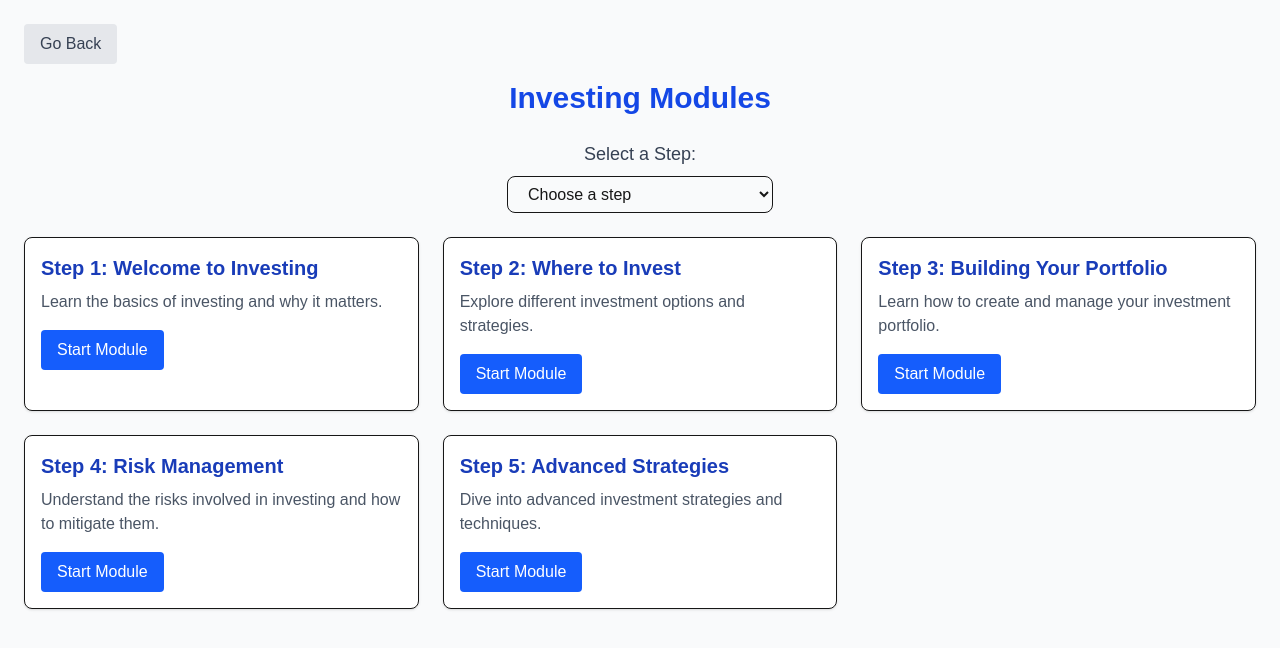
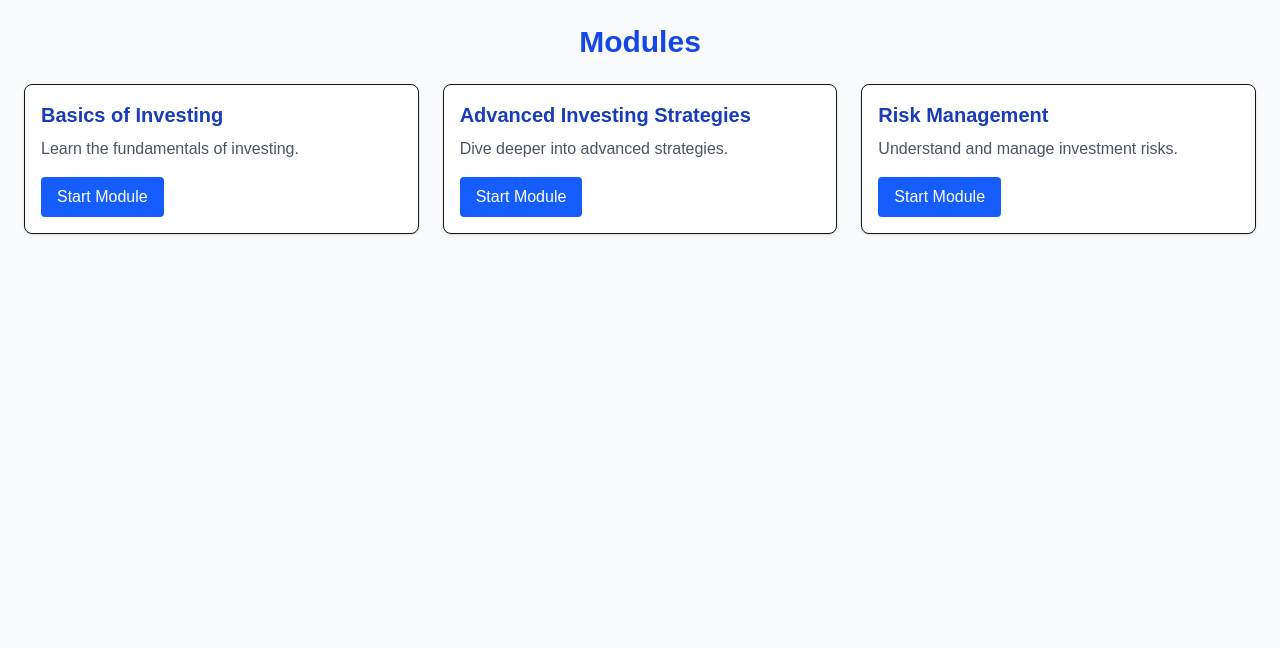
Before and after one commit to ayang21/Echelon, a Next.js app in the folder echelon/: page /modules in a window 1280 px wide. Shown: the top 648 px of the page. Built offline with nearby package versions, Linux system fonts and the light colour scheme.

Commit message:
Feat: Remove Dropdowns and rendered the module cards

```diff
--- a/echelon/app/modules/page.tsx
+++ b/echelon/app/modules/page.tsx
@@ -1,61 +1,19 @@
-'use client';
-
-import { useState } from 'react';
-import Link from 'next/link';
 import ModuleCard from '../Components/ModuleCard';
 
 const modules = [
-  { id: 1, title: 'Step 1: Welcome to Investing', description: 'Learn the basics of investing and why it matters.' },
-  { id: 2, title: 'Step 2: Where to Invest', description: 'Explore different investment options and strategies.' },
-  { id: 3, title: 'Step 3: Building Your Portfolio', description: 'Learn how to create and manage your investment portfolio.' },
-  { id: 4, title: 'Step 4: Risk Management', description: 'Understand the risks involved in investing and how to mitigate them.' },
-  { id: 5, title: 'Step 5: Advanced Strategies', description: 'Dive into advanced investment strategies and techniques.' },
+  { id: '1', title: 'Basics of Investing', description: 'Learn the fundamentals of investing.' },
+  { id: '2', title: 'Advanced Investing Strategies', description: 'Dive deeper into advanced strategies.' },
+  { id: '3', title: 'Risk Management', description: 'Understand and manage investment risks.' },
 ];
 
 export default function ModulesPage() {
-  const [selectedStep, setSelectedStep] = useState<number | null>(null);
-
   return (
     <div className="min-h-screen bg-gray-50 p-6">
-      <div className="mb-4">
-        <Link href="/">
-          <button className="bg-gray-200 text-gray-700 px-4 py-2 rounded hover:bg-gray-300 transition">
-            Go Back
-          </button>
-        </Link>
-      </div>
-
-      <h1 className="text-3xl font-bold text-center text-blue-700 mb-6">Investing Modules</h1>
-
-      {/* Dropdown for Steps */}
-      <div className="mb-6 text-center">
-        <label htmlFor="step-select" className="block text-lg font-medium text-gray-700 mb-2">
-          Select a Step:
-        </label>
-        <select
-          id="step-select"
-          value={selectedStep ?? ''}
-          onChange={(e) => setSelectedStep(Number(e.target.value))}
-          className="px-4 py-2 border rounded-lg focus:outline-none focus:ring-2 focus:ring-blue-500"
-        >
-          <option value="" disabled>
-            Choose a step
-          </option>
-          {modules.map((module) => (
-            <option key={module.id} value={module.id}>
-              {module.title}
-            </option>
-          ))}
-        </select>
-      </div>
-
-      {/* Modules List */}
+      <h1 className="text-3xl font-bold text-center text-blue-700 mb-6">Modules</h1>
       <div className="grid grid-cols-1 md:grid-cols-2 lg:grid-cols-3 gap-6">
-        {modules
-          .filter((module) => (selectedStep === null ? true : module.id === selectedStep))
-          .map((module) => (
-            <ModuleCard key={module.id} module={module} />
-          ))}
+        {modules.map((module) => (
+          <ModuleCard key={module.id} module={module} />
+        ))}
       </div>
     </div>
   );
```
